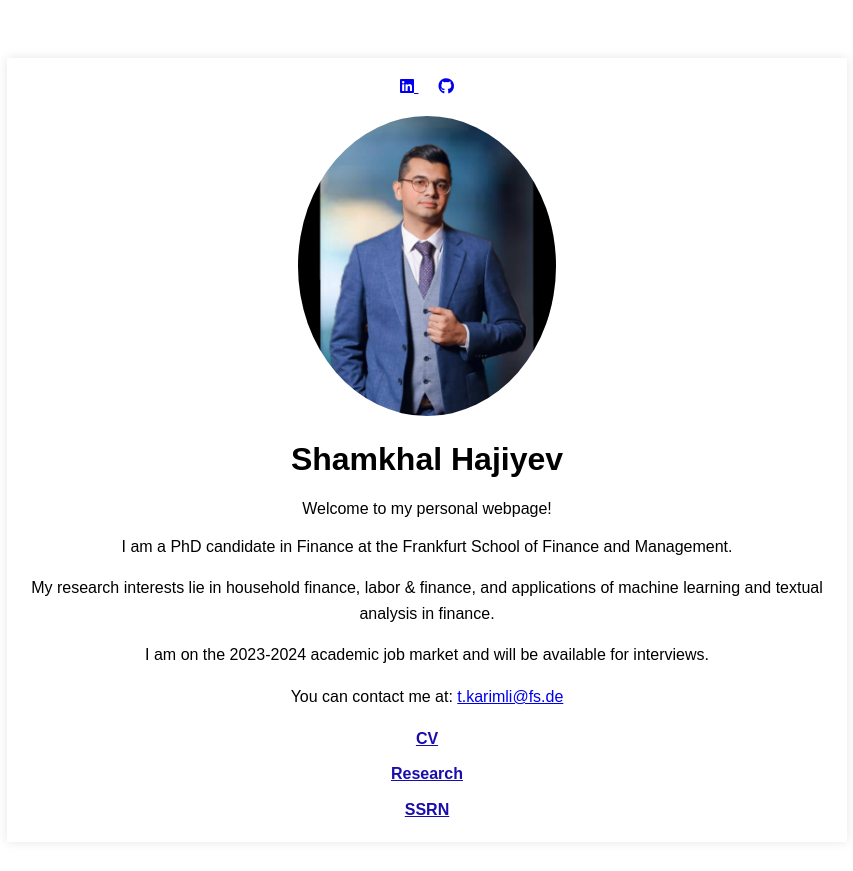
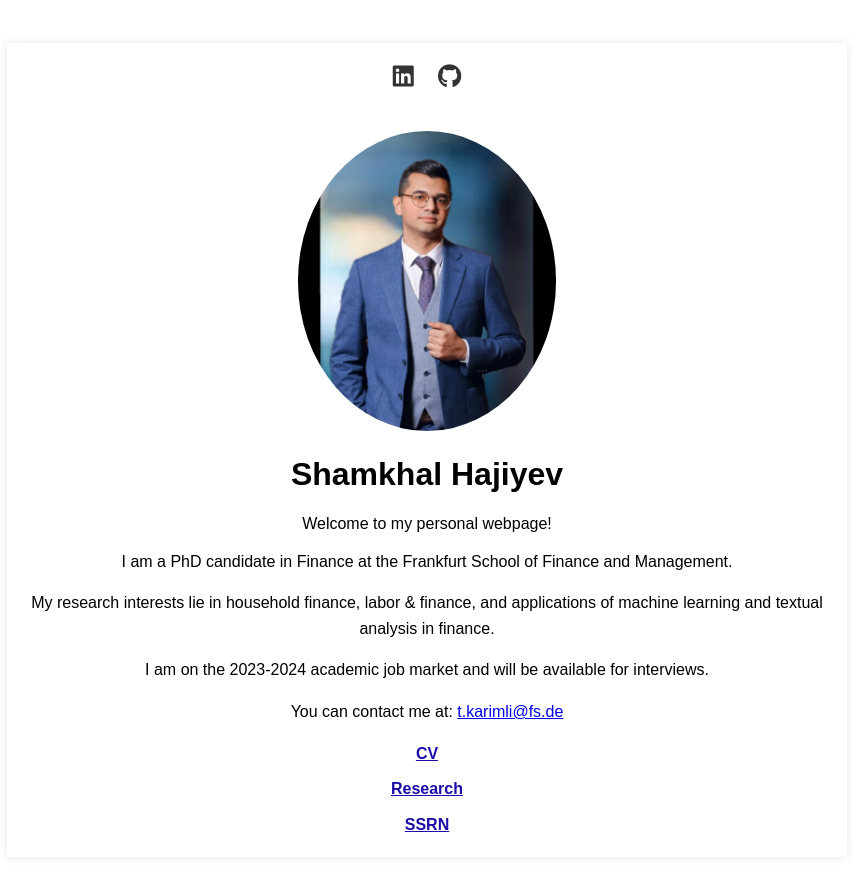
Before and after one commit to ShamkhalHajiyev/shamkhalhajiyev.github.io, a Jekyll site: the page built from README.md, in a window 1280 px wide. Shown: the top 871 px of the page, without its empty margins (213-1066 px from the left). Built offline with Jekyll 4.4.1, drawn with Linux system fonts in a browser that asks for light colours; nearby versions of some CDN libraries; our own code applies the rules of GitHub Pages for plain Markdown files.

Commit message:
Update style.css
Adding Linkedin and Github icons

```diff
--- a/assets/css/style.css
+++ b/assets/css/style.css
@@ -17,9 +17,6 @@ body, html {
     background-color: white;
 }
 
-.social-links a {
-    margin: 0 10px;
-}
 
 .profile-picture {
     max-width: 100%; /* Ensures image is not bigger than the container */
@@ -40,3 +37,21 @@ body, html {
     font-weight: bold;
     color: #1a0dab;
 }
+
+.social-links {
+    /* Centering the links if you want */
+    text-align: center;
+    margin-bottom: 20px;
+}
+
+.social-links a {
+    color: #333; /* Icon color */
+    margin: 0 10px;
+    font-size: 24px; /* Icon size */
+    display: inline-block;
+    transition: color 0.3s ease; /* Smooth transition for hover effect */
+}
+
+.social-links a:hover {
+    color: #0e76a8; /* LinkedIn color, change as needed */
+}
```
